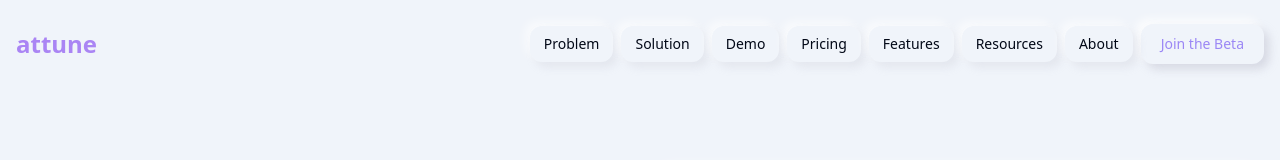
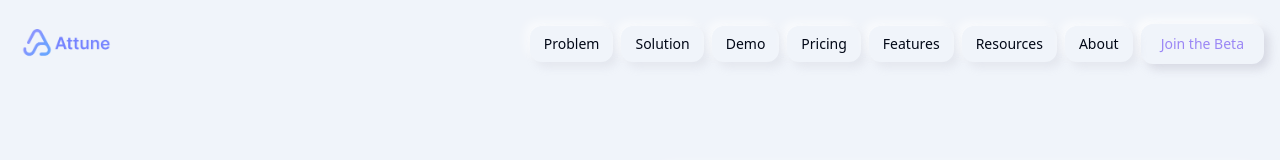
Before and after one commit to JoshLute/attune-web, a React (Vite) app: page / in a window 1280 px wide. Shown: the top 160 px of the page. Built offline with nearby package versions, Linux system fonts and the light colour scheme.

Commit message:
Replace logo with new image
Replaces the lowercase "attune" text logo in the top-left of the navigation with the provided image.

```diff
--- a/src/components/NavigationMenu.tsx
+++ b/src/components/NavigationMenu.tsx
@@ -44,7 +44,11 @@ const MainNavigationMenu = ({ onJoinBeta }: NavigationMenuProps) => {
     )}>
       <div className="container mx-auto px-4 flex justify-between items-center">
         <div className="flex items-center">
-          <span className="text-2xl font-bold text-primary">attune</span>
+          <img
+            src="/lovable-uploads/a404f1e5-bd18-4e6c-8317-cf24e4f5d87d.png"
+            alt="Attune Logo"
+            className="h-10"
+          />
         </div>
 
         {/* Desktop Navigation */}
```
Also changed, not shown: public/lovable-uploads/a404f1e5-bd18-4e6c-8317-cf24e4f5d87d.png (added).
